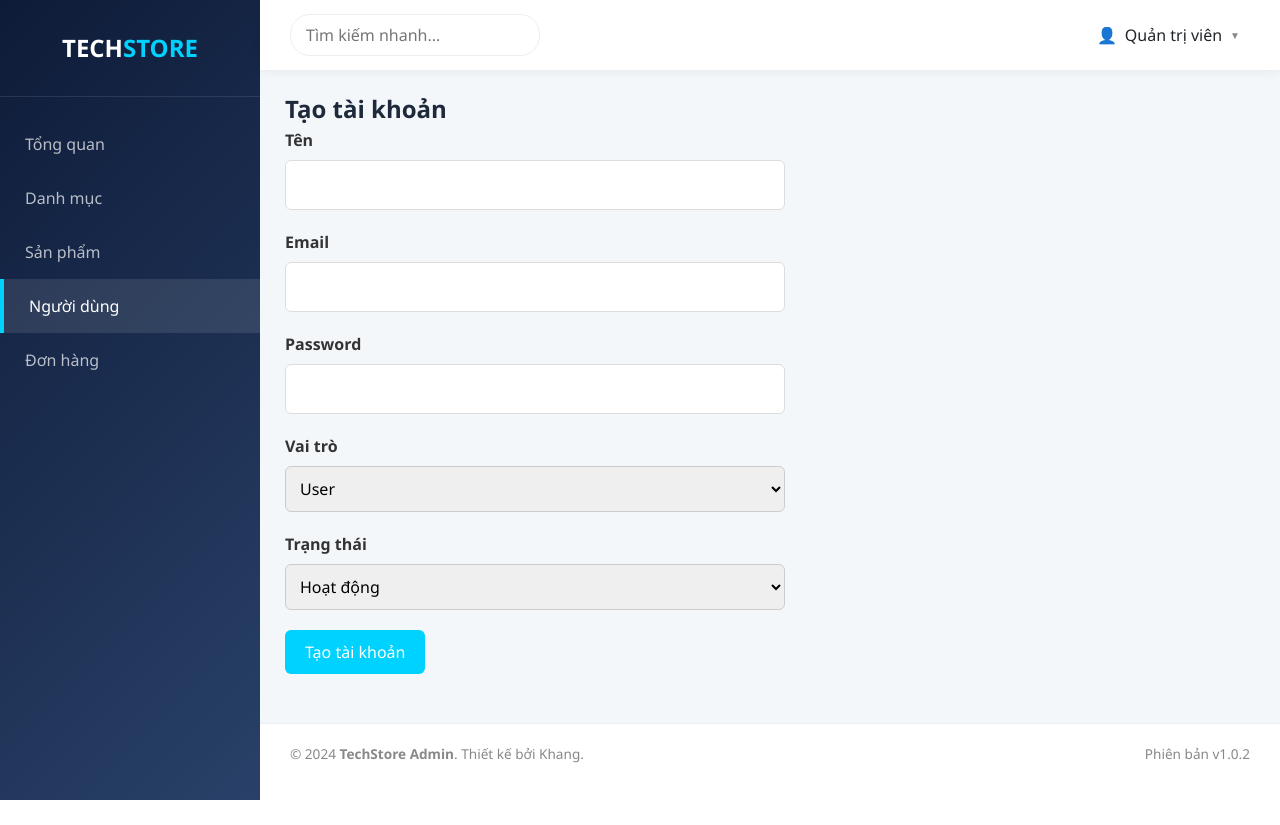
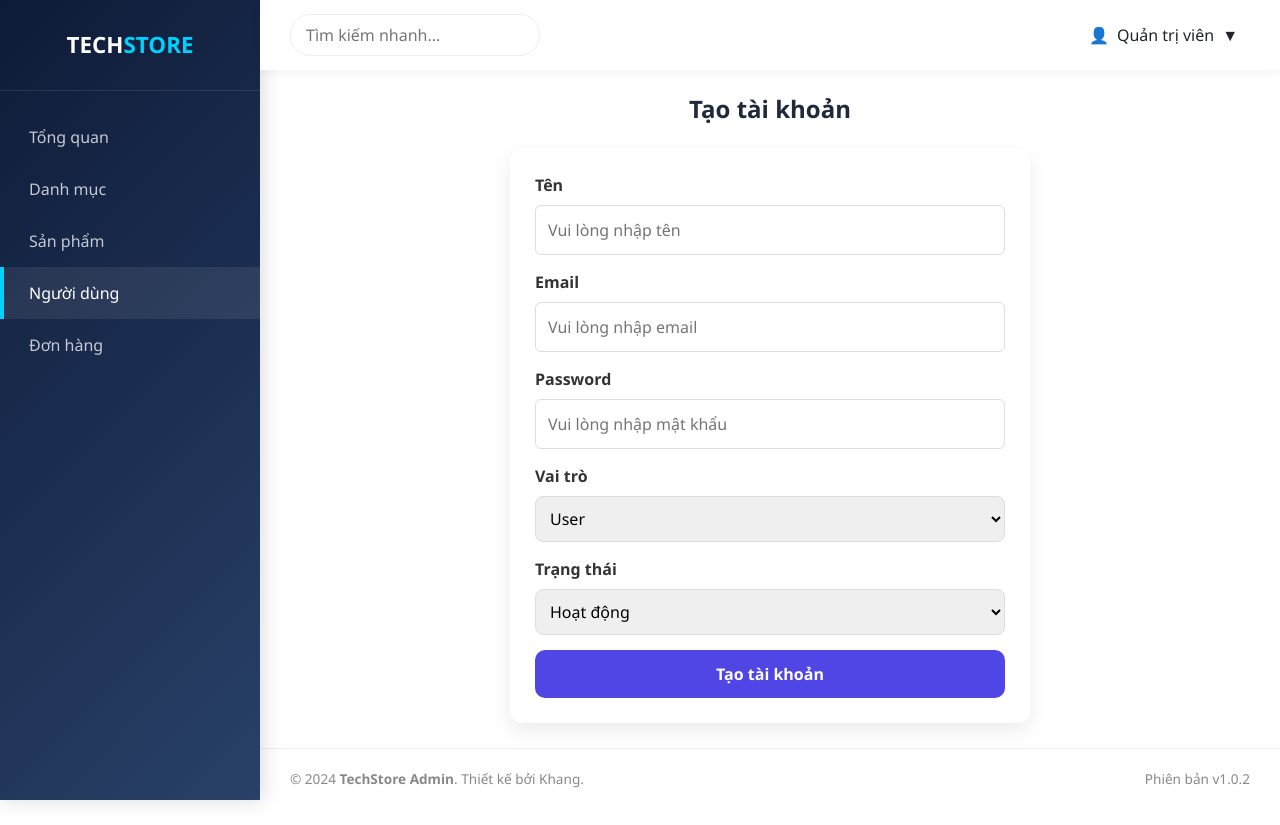
Before and after one commit to BaooDeppChaii/FW2_ASM, a React (Create React App) app: page /admin/user/create in a window 1280 px wide. Before the commit the page ends 800 px from the top, so only its background shows below. Built offline with nearby package versions, Linux system fonts and the light colour scheme.

Commit message:
[Admin] Chỉnh giao diện

```diff
--- a/src/pages/Admin/Category/style.css
+++ b/src/pages/Admin/Category/style.css
@@ -6,3 +6,28 @@
 .btn-icon { background: none; border: none; cursor: pointer; font-size: 16px; margin-left: 10px; padding: 5px; border-radius: 4px; transition: 0.3s; }
 .btn-icon.edit:hover { background: #e6f7ff; }
 .btn-icon.delete:hover { background: #fff1f0; }
+
+.form-wrapper {
+  max-width: 700px;
+  margin: 30px auto;
+}
+
+.form-wrapper form {
+  background: #fff;
+  padding: 25px;
+  border-radius: 16px;
+  box-shadow: 0 6px 20px rgba(0,0,0,0.05);
+  border: 1px solid #f1f1f1;
+}
+.title-page {
+  font-size: 1.6rem;
+  font-weight: 800;
+  color: var(--navy-dark);
+  margin-bottom: 5px;
+}
+
+.subtitle-page {
+  font-size: 0.9rem;
+  color: #6b7280;
+  margin-bottom: 15px;
+}
--- a/src/pages/Admin/Dashboard/style.css
+++ b/src/pages/Admin/Dashboard/style.css
@@ -1,64 +1,259 @@
 :root {
-    --navy-dark: #0e1b38;
-    --navy-light: #294168;
-    --accent: #00d2ff;
-    --bg: #f4f7fa;
-    --white: #ffffff;
+  --navy-dark: #0e1b38;
+  --navy-light: #294168;
+  --accent: #00d2ff;
+  --bg: #f4f7fa;
+  --white: #ffffff;
+
+  --text: #1f2a37;
+  --muted: #6b7280;
+  --border: #e5e7eb;
 }
 
-* { margin: 0; padding: 0; box-sizing: border-box; font-family: 'Segoe UI', sans-serif; }
+/* RESET */
+* {
+  margin: 0;
+  padding: 0;
+  box-sizing: border-box;
+  font-family: 'Segoe UI', sans-serif;
+}
 
-.admin-container { display: flex; min-height: 100vh; background: var(--bg); }
+body {
+  background: var(--bg);
+}
 
-/* Sidebar */
-.sidebar { width: 260px; background: linear-gradient(135deg, var(--navy-dark) 0%, var(--navy-light) 100%); color: white; position: fixed; height: 100vh; }
-.sidebar-header { padding: 30px; font-size: 1.5rem; font-weight: 800; text-align: center; border-bottom: 1px solid rgba(255,255,255,0.1); }
-.sidebar-header span { color: var(--accent); }
-.menu { padding: 20px 0; }
-.menu-item { padding: 15px 25px; display: block; color: rgba(255,255,255,0.7); text-decoration: none; transition: 0.3s; }
-.menu-item:hover, .menu-item.active { background: rgba(255,255,255,0.1); color: white; border-left: 4px solid var(--accent); }
+/* LAYOUT */
+.admin-container {
+  display: flex;
+  min-height: 100vh;
+}
 
-/* Header & Dropdown */
-.main-content { margin-left: 260px; flex: 1; }
-.top-nav { background: var(--white); height: 70px; padding: 0 30px; display: flex; align-items: center; justify-content: space-between; box-shadow: 0 2px 10px rgba(0,0,0,0.05); }
+/* SIDEBAR */
+.sidebar {
+  width: 260px;
+  background: linear-gradient(135deg, var(--navy-dark), var(--navy-light));
+  color: white;
+  position: fixed;
+  height: 100vh;
+  box-shadow: 2px 0 20px rgba(0,0,0,0.15);
+}
 
-.user-dropdown { position: relative; }
-.user-trigger { display: flex; align-items: center; gap: 8px; cursor: pointer; padding: 5px 10px; border-radius: 8px; transition: 0.2s; }
-.user-trigger:hover { background: #f0f2f5; }
-.user-avatar { font-size: 24px; }
-.arrow-down { font-size: 10px; color: #888; }
+.sidebar-header {
+  padding: 28px;
+  font-size: 1.4rem;
+  font-weight: 800;
+  text-align: center;
+  border-bottom: 1px solid rgba(255,255,255,0.1);
+}
 
-.dropdown-content {
-    position: absolute; right: 0; top: 110%; width: 200px; background: white;
-    border-radius: 10px; box-shadow: 0 10px 30px rgba(0,0,0,0.1);
-    display: none; border: 1px solid #eee; overflow: hidden;
+.sidebar-header span {
+  color: var(--accent);
 }
-.user-dropdown:hover .dropdown-content { display: block; }
-.dropdown-user-info { padding: 15px; background: #f8f9fa; }
-.dropdown-user-info span { font-size: 0.8rem; color: #888; }
-.dropdown-link { display: block; padding: 12px 15px; text-decoration: none; color: #444; font-size: 0.9rem; }
-.dropdown-link:hover { background: #f4f7fa; }
-.logout { color: #ff4d4f; }
-.divider { height: 1px; background: #eee; }
 
-/* Body & Cards */
-.content-body { padding: 30px; }
-.stats-grid { display: grid; grid-template-columns: repeat(3, 1fr); gap: 20px; margin-bottom: 30px; }
-.stat-card { background: white; padding: 25px; border-radius: 15px; }
-.stat-card h3 { font-size: 0.8rem; color: #888; text-transform: uppercase; margin-bottom: 10px; }
-.stat-card .value { font-size: 1.8rem; font-weight: 800; color: var(--navy-dark); }
-.trend { font-size: 0.8rem; margin-top: 5px; display: block; }
-.positive { color: #2ecc71; }
-.negative { color: #e74c3c; }
+.menu {
+  padding: 20px 0;
+}
 
-/* Table */
-.data-section { background: white; padding: 25px; border-radius: 15px; }
-.section-header { display: flex; justify-content: space-between; align-items: center; margin-bottom: 20px; }
-.btn-add { background: var(--navy-dark); color: white; border: none; padding: 10px 18px; border-radius: 8px; cursor: pointer; font-weight: 600; }
-.tech-table { width: 100%; border-collapse: collapse; }
-.tech-table th { text-align: left; padding: 15px; color: #888; font-size: 0.85rem; border-bottom: 1px solid #eee; }
-.tech-table td { padding: 15px; border-bottom: 1px solid #f9f9f9; }
+.menu-item {
+  padding: 14px 25px;
+  display: block;
+  color: rgba(255,255,255,0.75);
+  text-decoration: none;
+  transition: 0.25s;
+  border-left: 4px solid transparent;
+}
 
-.badge { padding: 5px 12px; border-radius: 20px; font-size: 0.75rem; font-weight: 700; }
-.success { background: #e6fcf5; color: #0ca678; }
-.warning { background: #fff9db; color: #f08c00; }
+.menu-item:hover,
+.menu-item.active {
+  background: rgba(255,255,255,0.08);
+  color: #fff;
+  border-left: 4px solid var(--accent);
+}
+
+/* MAIN */
+.main-content {
+  margin-left: 260px;
+  flex: 1;
+}
+
+/* HEADER */
+.top-nav {
+  background: var(--white);
+  height: 70px;
+  padding: 0 30px;
+  display: flex;
+  align-items: center;
+  justify-content: space-between;
+  box-shadow: 0 2px 10px rgba(0,0,0,0.05);
+}
+
+/* USER */
+.user-dropdown {
+  position: relative;
+}
+
+.user-trigger {
+  display: flex;
+  align-items: center;
+  gap: 8px;
+  cursor: pointer;
+  padding: 6px 12px;
+  border-radius: 10px;
+  transition: 0.2s;
+}
+
+.user-trigger:hover {
+  background: #f3f4f6;
+}
+
+/* BODY */
+.content-body {
+  padding: 30px;
+}
+
+/* STATS */
+.stats-grid {
+  display: grid;
+  grid-template-columns: repeat(3, 1fr);
+  gap: 20px;
+  margin-bottom: 25px;
+}
+
+.stat-card {
+  background: white;
+  padding: 22px;
+  border-radius: 14px;
+  box-shadow: 0 6px 20px rgba(0,0,0,0.05);
+  transition: 0.2s;
+}
+
+.stat-card:hover {
+  transform: translateY(-3px);
+}
+
+.stat-card h3 {
+  font-size: 0.75rem;
+  color: var(--muted);
+  text-transform: uppercase;
+  margin-bottom: 10px;
+}
+
+.stat-card .value {
+  font-size: 1.7rem;
+  font-weight: 800;
+  color: var(--navy-dark);
+}
+
+.trend {
+  font-size: 0.8rem;
+  margin-top: 6px;
+  display: inline-block;
+}
+
+.positive {
+  color: #16a34a;
+}
+
+.negative {
+  color: #dc2626;
+}
+
+/* TABLE SECTION */
+.data-section {
+  background: white;
+  padding: 25px;
+  border-radius: 16px;
+  box-shadow: 0 6px 20px rgba(0,0,0,0.05);
+}
+
+.section-header {
+  display: flex;
+  justify-content: space-between;
+  align-items: center;
+  margin-bottom: 18px;
+}
+
+.btn-add {
+  background: var(--navy-dark);
+  color: white;
+  border: none;
+  padding: 10px 16px;
+  border-radius: 10px;
+  cursor: pointer;
+  font-weight: 600;
+  transition: 0.2s;
+}
+
+.btn-add:hover {
+  background: #13264d;
+}
+
+/* TABLE */
+.tech-table {
+  width: 100%;
+  border-collapse: collapse;
+}
+
+.tech-table th {
+  text-align: left;
+  padding: 14px;
+  color: var(--muted);
+  font-size: 0.85rem;
+  border-bottom: 1px solid var(--border);
+}
+
+.tech-table td {
+  padding: 14px;
+  border-bottom: 1px solid #f1f1f1;
+  vertical-align: middle;
+}
+
+.tech-table tr:hover {
+  background: #f9fafb;
+}
+
+/* IMAGE */
+.product-img-thumb {
+  width: 50px;
+  height: 50px;
+  object-fit: cover;
+  border-radius: 10px;
+  border: 1px solid #eee;
+}
+
+/* BADGE */
+.badge {
+  padding: 5px 12px;
+  border-radius: 999px;
+  font-size: 0.75rem;
+  font-weight: 700;
+}
+
+.success {
+  background: #e6fcf5;
+  color: #0ca678;
+}
+
+.warning {
+  background: #fff4e6;
+  color: #f08c00;
+}
+
+/* BUTTONS TABLE ACTION */
+.btn {
+  padding: 6px 10px;
+  border-radius: 8px;
+  border: none;
+  cursor: pointer;
+  font-size: 0.85rem;
+}
+
+.btn-warning {
+  background: #f59e0b;
+  color: white;
+}
+
+.btn-danger {
+  background: #ef4444;
+  color: white;
+}
--- a/src/pages/Admin/Product/style.css
+++ b/src/pages/Admin/Product/style.css
@@ -88,3 +88,50 @@
     border-radius: 8px;
     border: 1px solid #ddd;
   }
+  .product-img-thumb {
+  width: 60px;      /* chỉnh nhỏ lại */
+  height: 60px;     /* giữ tỉ lệ vuông */
+  object-fit: cover;
+  border-radius: 8px; /* bo góc cho đẹp */
+}
+
+.btn-submit {
+  width: 100%;
+  padding: 12px;
+  margin-top: 15px;
+
+  background: #4f46e5;
+  color: #fff;
+
+  border: none;
+  border-radius: 10px;
+
+  font-size: 16px;
+  font-weight: 600;
+
+  cursor: pointer;
+
+  transition: all 0.25s ease;
+  box-shadow: 0 4px 10px rgba(79, 70, 229, 0.25);
+}
+
+.btn-submit:hover {
+  background: #4338ca;
+  transform: translateY(-2px);
+  box-shadow: 0 6px 15px rgba(79, 70, 229, 0.35);
+}
+
+.btn-submit:active {
+  transform: translateY(0);
+  box-shadow: 0 3px 8px rgba(79, 70, 229, 0.2);
+}
+.error {
+  color: #e11d48; /* đỏ đẹp (rose-600) */
+  font-size: 13px;
+  margin-top: 4px;
+  display: block;
+}
+.title-page {
+  text-align: center;
+  width: 85%;
+}
--- a/src/pages/Admin/User/AdminUserForm.jsx
+++ b/src/pages/Admin/User/AdminUserForm.jsx
@@ -56,9 +56,10 @@ const AdminUserForm = ({ onSubmit, dataEdit }) => {
       <div className="form-group">
         <label>Tên</label>
         <input
+          placeholder="Vui lòng nhập tên"
           value={formData.full_name}
           onChange={(e) =>
-            setFormData({...formData, full_name: e.target.value})
+            setFormData({ ...formData, full_name: e.target.value })
           }
         />
         {errors.full_name && <p className="error-text">{errors.full_name}</p>}
@@ -68,9 +69,10 @@ const AdminUserForm = ({ onSubmit, dataEdit }) => {
       <div className="form-group">
         <label>Email</label>
         <input
+          placeholder="Vui lòng nhập email"
           value={formData.email}
           onChange={(e) =>
-            setFormData({...formData, email: e.target.value})
+            setFormData({ ...formData, email: e.target.value })
           }
         />
         {errors.email && <p className="error-text">{errors.email}</p>}
@@ -81,9 +83,10 @@ const AdminUserForm = ({ onSubmit, dataEdit }) => {
         <label>Password</label>
         <input
           type="password"
+          placeholder="Vui lòng nhập mật khẩu"
           value={formData.password}
           onChange={(e) =>
-            setFormData({...formData, password: e.target.value})
+            setFormData({ ...formData, password: e.target.value })
           }
         />
         {errors.password && <p className="error-text">{errors.password}</p>}
@@ -95,9 +98,10 @@ const AdminUserForm = ({ onSubmit, dataEdit }) => {
         <select
           value={formData.role}
           onChange={(e) =>
-            setFormData({...formData, role: e.target.value})
+            setFormData({ ...formData, role: e.target.value })
           }
         >
+          <option value="">Vui lòng chọn vai trò</option>
           <option value="1">Admin</option>
           <option value="0">User</option>
         </select>
@@ -109,9 +113,10 @@ const AdminUserForm = ({ onSubmit, dataEdit }) => {
         <select
           value={formData.active}
           onChange={(e) =>
-            setFormData({...formData, active: e.target.value})
+            setFormData({ ...formData, active: e.target.value })
           }
         >
+          <option value="">Vui lòng chọn trạng thái</option>
           <option value="1">Hoạt động</option>
           <option value="0">Khóa</option>
         </select>
--- a/src/pages/Admin/User/create.jsx
+++ b/src/pages/Admin/User/create.jsx
@@ -8,7 +8,6 @@ import Footer from "../../../components/Admin/footer";
 import AdminUserForm from "./AdminUserForm";
 
 const UserCreate = () => {
-
   const navigate = useNavigate();
 
   const handleSubmit = async (data) => {
@@ -21,7 +20,6 @@ const UserCreate = () => {
 
       alert("Tạo user thành công!");
       navigate("/admin/user");
-
     } catch (err) {
       console.log(err.response?.data);
       alert(err.response?.data?.message || "Lỗi");
@@ -31,12 +29,16 @@ const UserCreate = () => {
   return (
     <div className="admin-container">
       <Sidebar />
+
       <main className="main-content">
         <Header />
 
-        <div className="content-body">
+        <div className="content-body center-form">
           <h2 className="title-page">Tạo tài khoản</h2>
+
+          <div className="form-card">
             <AdminUserForm onSubmit={handleSubmit} />
+          </div>
         </div>
 
         <Footer />
--- a/src/pages/Admin/User/style.css
+++ b/src/pages/Admin/User/style.css
@@ -57,3 +57,77 @@
     background: #fff5f5;
     color: #e74c3c;
 }
+.center-form {
+  display: flex;
+  flex-direction: column;
+  align-items: center;
+}
+
+/* CARD FORM */
+.form-card {
+  width: 520px;
+  background: #fff;
+
+  padding: 25px;
+  margin-top: 20px;
+
+  border-radius: 12px;
+  box-shadow: 0 8px 20px rgba(0, 0, 0, 0.08);
+}
+
+/* FORM STYLE */
+.admin-form .form-group {
+  margin-bottom: 15px;
+}
+
+.admin-form label {
+  font-weight: 600;
+  margin-bottom: 5px;
+  display: block;
+}
+
+.admin-form input,
+.admin-form select {
+  width: 100%;
+  padding: 10px;
+
+  border: 1px solid #ddd;
+  border-radius: 8px;
+
+  outline: none;
+}
+
+.admin-form input:focus,
+.admin-form select:focus {
+  border-color: #4f46e5;
+  box-shadow: 0 0 0 2px rgba(79, 70, 229, 0.15);
+}
+
+/* ERROR */
+.error-text {
+  color: #e11d48;
+  font-size: 13px;
+  margin-top: 4px;
+}
+
+/* BUTTON */
+.btn-save {
+  width: 100%;
+  padding: 12px;
+
+  border: none;
+  border-radius: 10px;
+
+  background: #4f46e5;
+  color: #fff;
+
+  font-weight: 600;
+  cursor: pointer;
+
+  transition: 0.25s;
+}
+
+.btn-save:hover {
+  background: #4338ca;
+  transform: translateY(-2px);
+}
--- a/src/pages/Admin/style.css
+++ /dev/null
@@ -1,6 +0,0 @@
-.form-box {
-  background: #fff;
-  padding: 20px;
-  margin-bottom: 20px;
-  border-radius: 8px;
-}
--- a/src/pages/Client/Home/index.jsx
+++ b/src/pages/Client/Home/index.jsx
@@ -124,6 +124,7 @@ const Home = () => {
         </div>
       </section>
 
+
       {/* --- MỤC 2: SẢN PHẨM MỚI NHẤT (Hiện 4 cái tiếp theo) --- */}
       <section className="py-5 bg-white">
         <div className="container">
```
Also changed, not shown: src/pages/Admin/Dashboard/index.jsx (+8 -8 lines), src/pages/Admin/Product/AdminProductForm.jsx (+33 -35 lines), src/pages/Admin/User/update.jsx (+5 -20 lines). Lines whose indentation alone changed are shown as unchanged.
